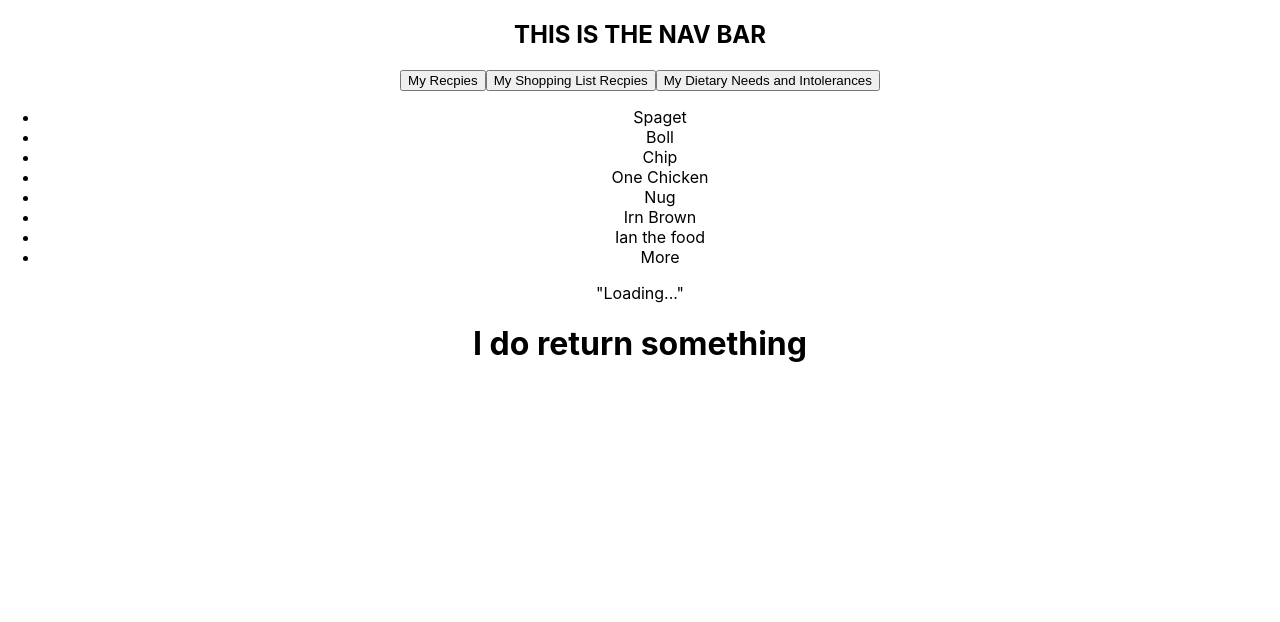
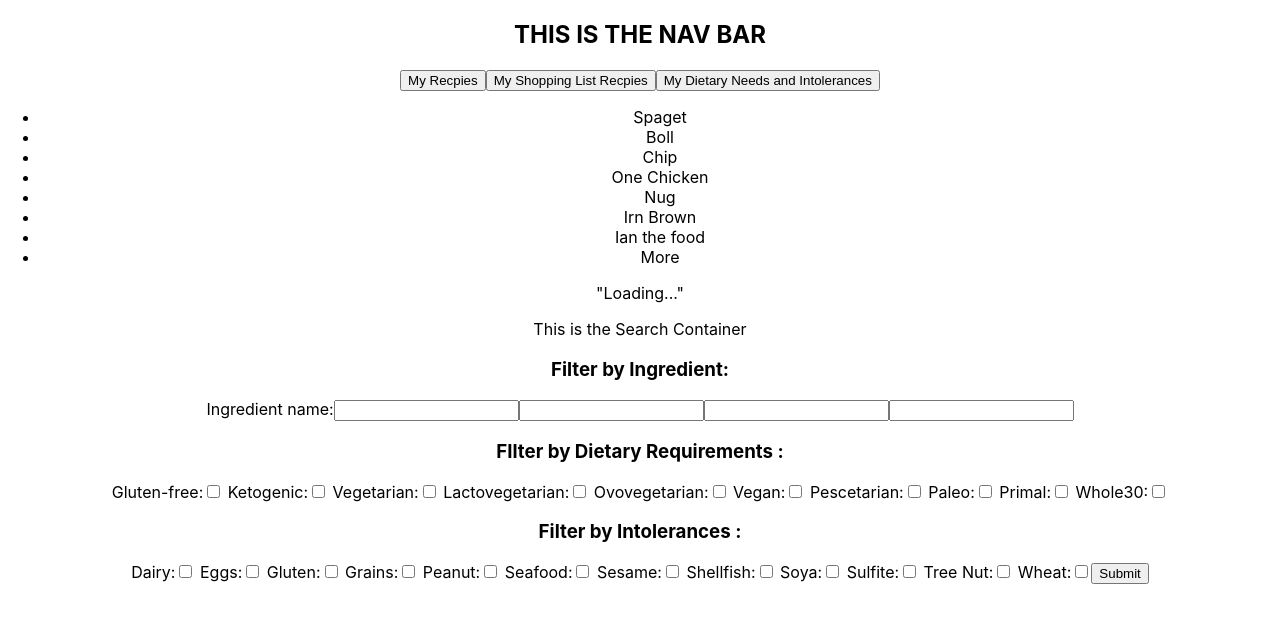
Before and after one commit to joedillonuk/Half-Baked-Application, a React (Create React App) app in the folder client/: page / in a window 1280 px wide. Shown: the top 622 px of the page. Built offline with nearby package versions, Linux system fonts and the light colour scheme; no server answers.

Commit message:
search function basic functionality complete

```diff
--- a/client/src/components/search/SearchFilters.js
+++ b/client/src/components/search/SearchFilters.js
@@ -6,16 +6,42 @@ class SearchFilers extends React.Component {
     super(props);
 
     this.state = {
-      ingredientSearchFilters:[],
+      ingredientFilters: [],
       dietaryFilters: [],
-      intolerenceFilters: []
+      intoleranceFilters: []
 
     }
+    this.handleIngredientFilter = this.handleIngredientFilter.bind(this);
     this.handleAddDietaryFilter = this.handleAddDietaryFilter.bind(this);
     this.handleAddIntoleranceFilter = this.handleAddIntoleranceFilter.bind(this);
+    this.handleSubmit = this.handleSubmit.bind(this);
   }
 
   //LOGIC HERE
+
+  handleIngredientFilter(event){
+    const filters = this.state.ingredientFilters;
+    let newFilter = event.target.value;
+    let index
+
+
+    if(event.target.name === "ingredientName1"){
+      index = 0;
+    }
+    else if(event.target.name === "ingredientName2"){
+      index = 1;
+    }
+    else if(event.target.name === "ingredientName3"){
+      index = 2;
+    }
+    else if(event.target.name === "ingredientName4"){
+      index = 3;
+    }
+    filters.splice(index,1, newFilter);
+    this.setState({
+      ingredientFilters: filters
+    })
+  }
 
   handleAddDietaryFilter(event){
     const newFilter = event.target.value;
@@ -38,18 +64,40 @@ class SearchFilers extends React.Component {
   handleAddIntoleranceFilter(event){
     const newFilter = event.target.value;
     if(document.getElementById(event.target.id).checked){
-      let filters = this.state.intolerenceFilters;
+      let filters = this.state.intoleranceFilters;
       filters.push(newFilter);
       this.setState({
         intoleranceFilters: filters
       })
     } else {
-      let filters = this.state.intolerenceFilters;
+      let filters = this.state.intoleranceFilters;
       let index = filters.indexOf(newFilter);
       filters.splice(index,1);
       this.setState({
         intoleranceFilters: filters
       })
+    }
+  }
+
+  handleSubmit(event){
+    event.preventDefault();
+    if(this.state.ingredientFilters.length > 0 ){
+      let search = "https://api.spoonacular.com/recipes/complexSearch?query="
+      this.state.ingredientFilters.forEach(function(item){ search = search + item + ","})
+      //take off the extra comma
+      search = search.slice(0,-1)
+      if(this.state.dietaryFilters.length > 0 ){
+        search = search + "&diet="
+        this.state.dietaryFilters.forEach(function(item){ search = search + item + ","})
+        search = search.slice(0,-1)
+      }
+      if(this.state.intoleranceFilters.length > 0 ){
+        search = search + "&intolerances="
+        this.state.intoleranceFilters.forEach(function(item){ search = search + item + ","})
+        search = search.slice(0,-1)
+      }
+      //return the search url
+      console.log(search)
     }
   }
 
@@ -61,59 +109,63 @@ class SearchFilers extends React.Component {
       <form>
       <h3>Filter by Ingredient: </h3>
 
-          <label for="ingredientName">Ingredient name:</label>
-          <input type="text" id="ingredientName" name="ingredientName"></input>
+      <label>Ingredient name:</label>
+      <input onChange={this.handleIngredientFilter} type="text" id="ingredientName1" name="ingredientName1"></input>
+      <input onChange={this.handleIngredientFilter} type="text" id="ingredientName2" name="ingredientName2"></input>
+      <input onChange={this.handleIngredientFilter} type="text" id="ingredientName3" name="ingredientName3"></input>
+      <input onChange={this.handleIngredientFilter} type="text" id="ingredientName4" name="ingredientName4"></input>
 
       <h3> FIlter by Dietary Requirements :</h3>
 
-          <label for="Gluten Free">Gluten-free:</label>
-          <input onClick={this.handleAddDietaryFilter} type="checkbox" id="Gluten Free" name="Gluten Free" value="Gluten Free"/>
-          <label for="Ketogenic">Ketogenic:</label>
+      <label> Gluten-free:</label>
+      <input onClick={this.handleAddDietaryFilter} type="checkbox" id="Gluten Free" name="Gluten Free" value="Gluten&Free"/>
+      <label> Ketogenic:</label>
       <input onClick={this.handleAddDietaryFilter} type="checkbox" id="Ketogenic" name="Ketogenic" value="Ketogenic"/>
-          <label for="Vegetarian">Vegetarian:</label>
+      <label> Vegetarian:</label>
       <input onClick={this.handleAddDietaryFilter} type="checkbox" id="Vegetarian" name="Vegetarian" value="Vegetarian"/>
-          <label for="Lactovegetarian">Lactovegetarian:</label>
+      <label> Lactovegetarian:</label>
       <input onClick={this.handleAddDietaryFilter} type="checkbox" id="Lactovegetarian" name="Lactovegetarian" value="Lactovegetarian"/>
-          <label for="Ovovegetarian">Ovovegetarian:</label>
+      <label> Ovovegetarian:</label>
       <input onClick={this.handleAddDietaryFilter} type="checkbox" id="Ovovegetarian" name="Ovovegetarian" value="Ovovegetarian"/>
-          <label for="Vegan">Vegan:</label>
+      <label> Vegan:</label>
       <input onClick={this.handleAddDietaryFilter} type="checkbox" id="Vegan" name="Vegan" value="Vegan"/>
-          <label for="Pescetarian">Pescetarian:</label>
+      <label> Pescetarian:</label>
       <input onClick={this.handleAddDietaryFilter} type="checkbox" id="Pescetarian" name="Pescetarian" value="Pescetarian"/>
-          <label for="Paleo">Paleo:</label>
+      <label> Paleo:</label>
       <input onClick={this.handleAddDietaryFilter} type="checkbox" id="Paleo" name="Paleo" value="Paleo"/>
-          <label for="Primal">Primal:</label>
+      <label> Primal:</label>
       <input onClick={this.handleAddDietaryFilter} type="checkbox" id="Primal" name="Primal" value="Primal"/>
-          <label for="Whole30">Whole30:</label>
+      <label> Whole30:</label>
       <input onClick={this.handleAddDietaryFilter} type="checkbox" id="Whole30" name="Whole30" value="Whole30"/>
 
-          <h3> Filter by Intolerences :</h3>
+      <h3> Filter by Intolerances :</h3>
 
-          <label for="Dairy">Dairy:</label>
+      <label> Dairy:</label>
       <input onClick={this.handleAddIntoleranceFilter} type="checkbox" id="Dairy" name="Dairy" value="Diary"/>
-          <label for="Egg">Eggs:</label>
+      <label> Eggs:</label>
       <input onClick={this.handleAddIntoleranceFilter} type="checkbox" id="Egg" name="Egg" value="Egg"/>
-          <label for="Gluten">Gluten:</label>
+      <label> Gluten:</label>
       <input onClick={this.handleAddIntoleranceFilter} type="checkbox" id="Gluten" name="Gluten" value="Gluten"/>
-          <label for="Grain">Grains:</label>
+      <label> Grains:</label>
       <input onClick={this.handleAddIntoleranceFilter} type="checkbox" id="Grain" name="Grain" value="Grain"/>
-          <label for="Peanut">Peanut:</label>
+      <label> Peanut:</label>
       <input onClick={this.handleAddIntoleranceFilter} type="checkbox" id="Peanut" name="Peanut" value="Peanut"/>
-          <label for="Seafood">Seafood:</label>
+      <label> Seafood:</label>
       <input onClick={this.handleAddIntoleranceFilter} type="checkbox" id="Seafood" name="Seafood" value="Seafood"/>
-          <label for="Sesame">Sesame:</label>
+      <label> Sesame:</label>
       <input onClick={this.handleAddIntoleranceFilter} type="checkbox" id="Sesame" name="Sesame" value="Sesame"/>
-          <label for="Shellfish">Shellfish:</label>
+      <label> Shellfish:</label>
       <input onClick={this.handleAddIntoleranceFilter} type="checkbox" id="Shellfish" name="Shellfish" value="Shellfish"/>
-          <label for="Soy">Soya:</label>
+      <label> Soya:</label>
       <input onClick={this.handleAddIntoleranceFilter} type="checkbox" id="Soy" name="Soy" value="Soy"/>
-          <label for="Sulfite">Sulfite:</label>
+      <label> Sulfite:</label>
       <input onClick={this.handleAddIntoleranceFilter} type="checkbox" id="Sulfite" name="Sulfite" value="Sulfite"/>
-          <label for="Tree Nut">Tree Nut:</label>
+      <label> Tree Nut:</label>
       <input onClick={this.handleAddIntoleranceFilter} type="checkbox" id="Tree Nut" name="Tree Nut" value="Tree Nut"/>
-          <label for="Wheat">Wheat:</label>
+      <label> Wheat:</label>
       <input onClick={this.handleAddIntoleranceFilter} type="checkbox" id="Wheat" name="Wheat" value="Wheat"/>
 
+      <input onClick={this.handleSubmit} type="submit" value="Submit"/>
       </form>
       </div>
     )
--- a/client/src/containers/MainContainer.js
+++ b/client/src/containers/MainContainer.js
@@ -11,7 +11,7 @@ class MainContainer extends Component{
     super(props);
 
     this.state={
-      view: ["recipe"]
+      view: ["search"]
 
     }
     this.handleViewChange = this.handleViewChange.bind(this);
--- a/client/src/containers/SearchContainer.js
+++ b/client/src/containers/SearchContainer.js
@@ -12,22 +12,21 @@ class SearchContainer extends Component{
     super(props);
 
     this.state={
-      setFilters:["Test1", "Test2"]
     }
   }
 
   // LOGIC STARTS HERE
 
+handleChosenFilters(ingredientFilters,dietaryFilters,intoleranceFilters){
+
+}
 
   //RENDER STARTS HERE
   render(){
     return(
       <div>
         <p> This is the Search Container </p>
-        <SearchFilters/>
-        <ActiveFiltersList setFilters={this.state.setFilters}/>
-        <button>Clear Filters</button>
-        <button>Submit(placeholder)</button>
+        <SearchFilters handleChosenFilters={this.handleChosenFilters}/>
       </div>
     )
   }
```
Also changed, not shown: 2 other files (tests, documents, lock files or other folders). Lines whose indentation alone changed are shown as unchanged.
